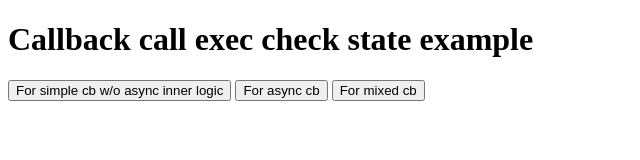
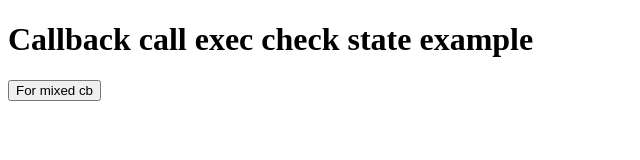
Before and after one commit to aleksey-gonchar/callback-exec-zone-check, a website built with webpack: page build/index.html in a window 1280 px wide. Shown: the whole page, without its empty margins (0-640 px from the left). Built offline with nearby package versions, Linux system fonts and the light colour scheme.

Commit message:
id: x message: * clean

```diff
--- a/src/main.ts
+++ b/src/main.ts
@@ -241,10 +241,6 @@ function execFnAndCheck(fns) {
 
 window.fnZones = fnZones
 window.execFnAndCheck = {
-  sync: () => execFnAndCheck(queue),
-  async: () => execFnAndCheck(async),
-  // mixed: () => execFnAndCheck(mixedQueue)
-  // mixed: () => execFnAndCheck(promiseQueue)
   mixed: () => execFnAndCheck(promiseXhrQueue)
 }
 console.log('main.js loaded')
```
Also changed, not shown: build/index.html.
